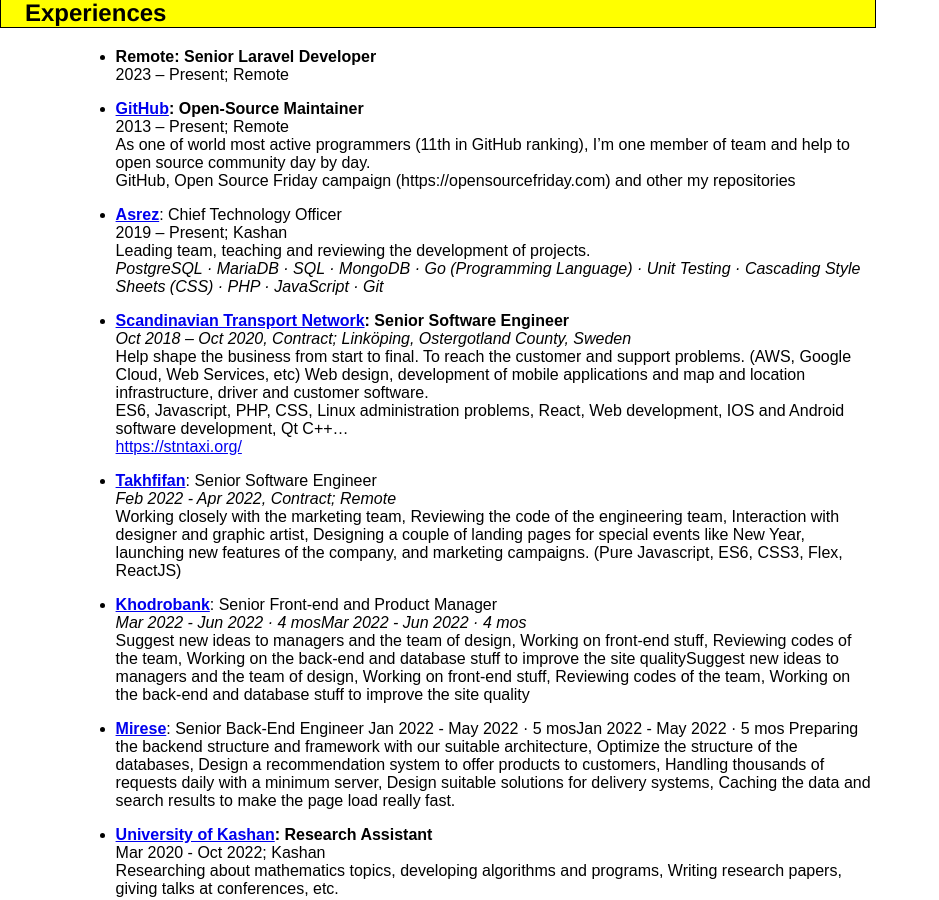
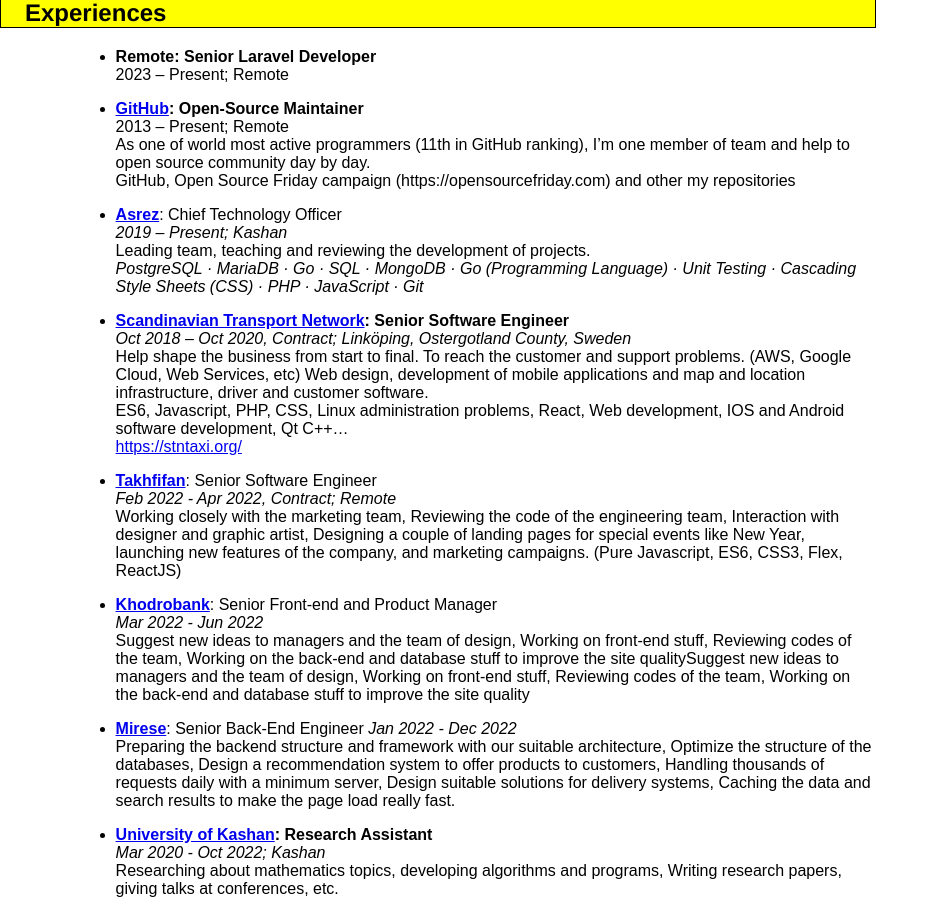
Before and after one commit to BaseMax/Max, a Jekyll site: the page built from cv.md, in a window 1280 px wide and 900 px high, scrolled down 2417 px. Shown: the whole window, without its empty margins (0-939 px from the left). Built offline with Jekyll 4.4.1, drawn with Linux system fonts in a browser that asks for light colours.

Commit message:
Update experiences.md

```diff
--- a/_includes/_sections/experiences.md
+++ b/_includes/_sections/experiences.md
@@ -7,9 +7,9 @@
     GitHub, Open Source Friday campaign (https://opensourcefriday.com) and other my repositories
 
 *   **[Asrez](https://asrez.com/)**: Chief Technology Officer
-    2019 – Present; Kashan
+    _2019 – Present; Kashan_
     Leading team, teaching and reviewing the development of projects.
-    _PostgreSQL · MariaDB · SQL · MongoDB · Go (Programming Language) · Unit Testing · Cascading Style Sheets (CSS) · PHP · JavaScript · Git_
+    _PostgreSQL · MariaDB · Go · SQL · MongoDB · Go (Programming Language) · Unit Testing · Cascading Style Sheets (CSS) · PHP · JavaScript · Git_
 
 *   **[Scandinavian Transport Network](https://stntaxi.se/): Senior Software Engineer**
     _Oct 2018 – Oct 2020, Contract; Linköping, Ostergotland County, Sweden_
@@ -22,15 +22,14 @@
     Working closely with the marketing team, Reviewing the code of the engineering team, Interaction with designer and graphic artist, Designing a couple of landing pages for special events like New Year, launching new features of the company, and marketing campaigns. (Pure Javascript, ES6, CSS3, Flex, ReactJS)
 
 *   **[Khodrobank](https://www.khodrobank.com/)**: Senior Front-end and Product Manager
-    _Mar 2022 - Jun 2022 · 4 mosMar 2022 - Jun 2022 · 4 mos_
+    _Mar 2022 - Jun 2022_
     Suggest new ideas to managers and the team of design,
     Working on front-end stuff,
     Reviewing codes of the team,
     Working on the back-end and database stuff to improve the site qualitySuggest new ideas to managers and the team of design, Working on front-end stuff, Reviewing codes of the team, Working on the back-end and database stuff to improve the site quality
 
-
 *   **[Mirese](https://mirese.ir)**: Senior Back-End Engineer
-     Jan 2022 - May 2022 · 5 mosJan 2022 - May 2022 · 5 mos
+     _Jan 2022 - Dec 2022_
      Preparing the backend structure and framework with our suitable architecture,
      Optimize the structure of the databases,
      Design a recommendation system to offer products to customers,
@@ -39,7 +38,7 @@
      Caching the data and search results to make the page load really fast.
 
 *   **[University of Kashan](https://kashanu.ac.ir/en/): Research Assistant**
-    Mar 2020 - Oct 2022; Kashan
+    _Mar 2020 - Oct 2022; Kashan_
     Researching about mathematics topics, developing algorithms and programs, Writing research papers, giving talks at conferences, etc.
 
 *   **[University of Kashan](https://kashanu.ac.ir/): Software Engineer**
```
